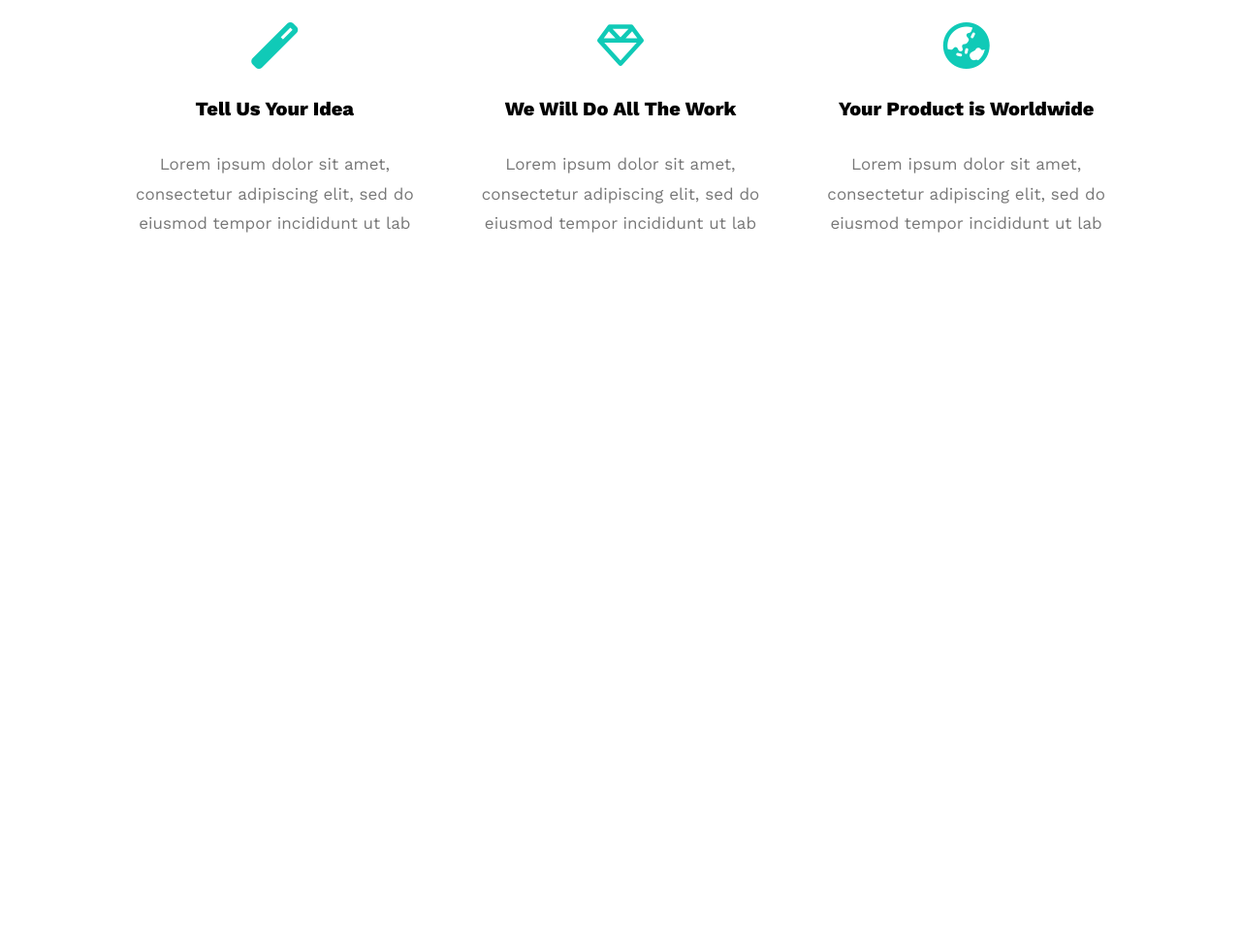
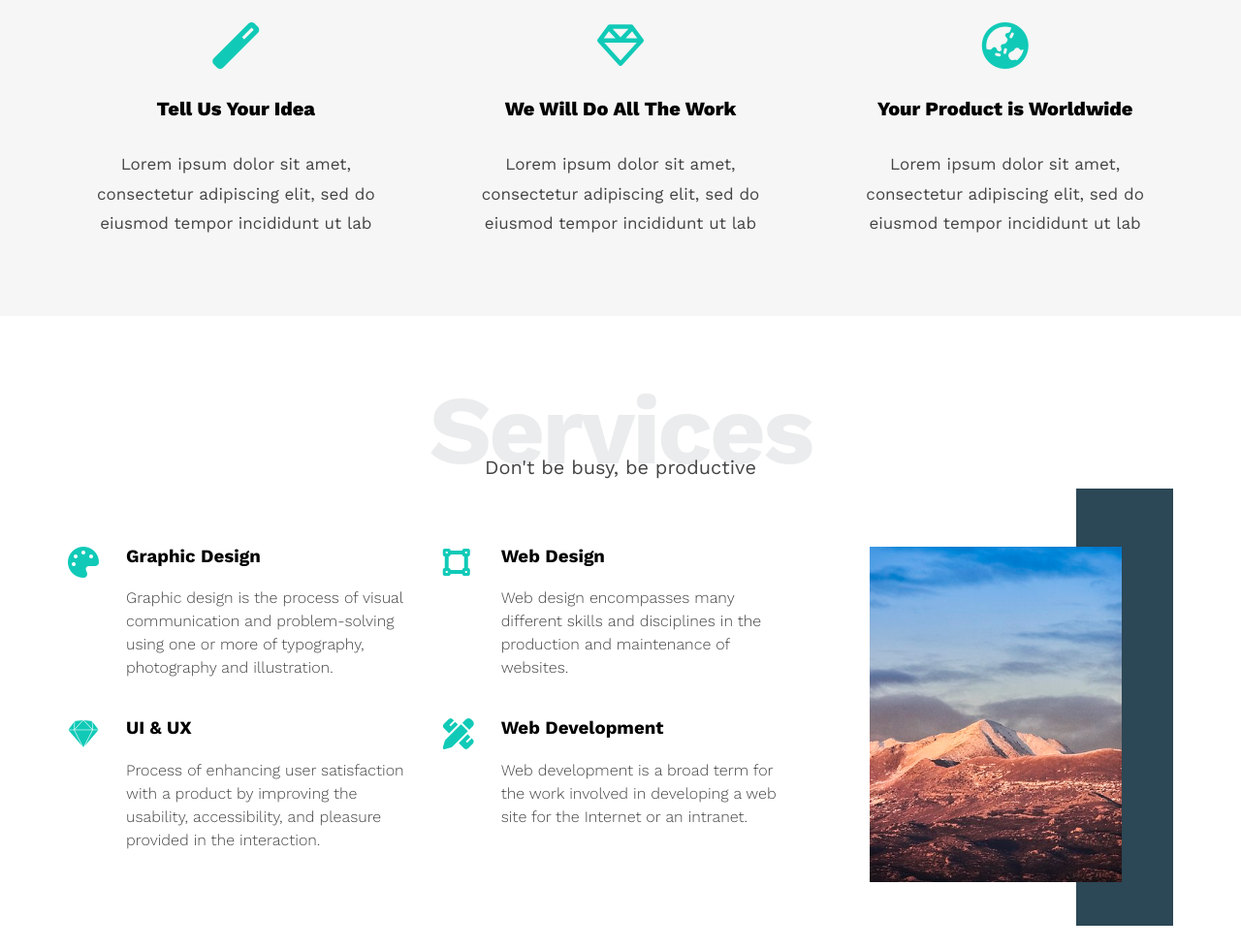
Before and after one commit to omargabrsw/Leon-Template, a plain HTML site: page index.html in a window 1280 px wide. Shown: the part 857-1836 px from the top of the page at 97% size. Before the commit the page ends 1183 px from the top, so only its background shows below. Drawn offline with nearby package versions, Linux system fonts and the light colour scheme.

Commit message:
Services Section Done

```diff
--- a/assets/css/leon.css
+++ b/assets/css/leon.css
@@ -1,7 +1,9 @@
 /* Variables */
 :root {
   --primary-color: #10cab7;
-  --section-padding: 60px;
+  --secondary-color: #444444;
+  --section-padding: 60px 0;
+  --section-background: #f6f6f6;
 }
 /* Variables end */
 /* Global rules */
@@ -23,6 +25,24 @@ body {
 }
 
 /* Global rules end */
+
+/* Components */
+
+.special-heading {
+  text-align: center;
+  font-size: 100px;
+  color: #ebeced;
+  letter-spacing: -3px;
+  margin: 0;
+}
+.special-heading + p {
+  text-align: center;
+  margin: -30px 0;
+  font-size: 20px;
+  color: var(--secondary-color);
+}
+
+/* Components end */
 
 /* Header */
 
@@ -139,6 +159,9 @@ li a {
 /* Hero section end */
 /* Features section */
 
+.features-section {
+  background-color: var(--section-background);
+}
 .features-section .container {
   display: grid;
   grid-template-columns: repeat(auto-fill, minmax(300px, 1fr));
@@ -166,7 +189,62 @@ li a {
 
 .feat p {
   line-height: 1.8;
-  color: #777;
+  color: var(--secondary-color);
   font-size: 17px;
 }
 /* Features section end */
+/* Services section */
+#services {
+  padding: var(--section-padding);
+}
+.services .container .services-grid {
+  display: grid;
+  grid-template-columns: repeat(auto-fill, minmax(300px, 1fr));
+  gap: 20px;
+  margin-top: 100px;
+}
+.service {
+  display: flex;
+  margin-bottom: 40px;
+}
+
+.service i {
+  color: var(--primary-color);
+  flex-basis: 60px;
+}
+.service .text {
+  display: flex;
+  flex-direction: column;
+  gap: 20px;
+  flex: 1;
+}
+
+.service .text p {
+  line-height: 1.5;
+  color: var(--secondary-color);
+  font-size: 16px;
+  font-weight: 300;
+}
+
+.col:nth-child(3) {
+  text-align: center;
+}
+
+.col img {
+  width: 260px;
+}
+.image {
+  position: relative;
+}
+.col .image::before {
+  content: "";
+  position: absolute;
+  right: 0;
+  top: -60px;
+  height: calc(100% + 100px);
+  width: 100px;
+  background-color: #2c4755;
+  z-index: -1;
+}
+/* Services section end */
+/* Portfolio section */
--- a/index.html
+++ b/index.html
@@ -78,5 +78,64 @@
       </div>
     </section>
     <!-- Features end -->
+    <section class="services" id="services">
+      <div class="container">
+        <h2 class="special-heading">Services</h2>
+        <p>Don't be busy, be productive</p>
+        <div class="services-grid">
+          <div class="col">
+            <div class="service">
+              <i class="fas fa-palette fa-2x"></i>
+              <div class="text">
+                <h3>Graphic Design</h3>
+                <p>
+                  Graphic design is the process of visual communication and
+                  problem-solving using one or more of typography, photography
+                  and illustration.
+                </p>
+              </div>
+            </div>
+            <div class="service">
+              <i class="fab fa-sketch fa-2x"></i>
+              <div class="text">
+                <h3>UI &amp; UX</h3>
+                <p>
+                  Process of enhancing user satisfaction with a product by
+                  improving the usability, accessibility, and pleasure provided
+                  in the interaction.
+                </p>
+              </div>
+            </div>
+          </div>
+          <div class="col">
+            <div class="service">
+              <i class="fas fa-vector-square fa-2x"></i>
+              <div class="text">
+                <h3>Web Design</h3>
+                <p>
+                  Web design encompasses many different skills and disciplines
+                  in the production and maintenance of websites.
+                </p>
+              </div>
+            </div>
+            <div class="service">
+              <i class="fas fa-pencil-ruler fa-2x"></i>
+              <div class="text">
+                <h3>Web Development</h3>
+                <p>
+                  Web development is a broad term for the work involved in
+                  developing a web site for the Internet or an intranet.
+                </p>
+              </div>
+            </div>
+          </div>
+          <div class="col">
+            <div class="image">
+              <img src="assets/media/services.jpg" alt="" />
+            </div>
+          </div>
+        </div>
+      </div>
+    </section>
   </body>
 </html>
```
